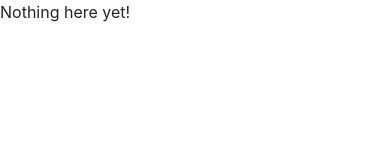
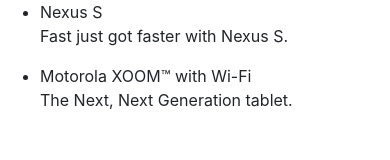
Before and after one commit to annaschechter/angular-tutorial, a website: page app/index.html in a window 390 px wide. Drawn offline with nearby package versions, Linux system fonts and the light colour scheme.

Commit message:
Added 2 phones to directory

```diff
--- a/app/index.html
+++ b/app/index.html
@@ -2,14 +2,27 @@
 <html lang="en" ng-app>
 <head>
   <meta charset="utf-8">
-  <title>My HTML File</title>
+  <title>Phone Directory</title>
   <link rel="stylesheet" href="bower_components/bootstrap/dist/css/bootstrap.css">
   <link rel="stylesheet" href="css/app.css">
   <script src="bower_components/angular/angular.js"></script>
 </head>
 <body>
 
-  <p>Nothing here {{'yet' + '!'}}</p>
+	<ul>
+	  <li>
+	    <span>Nexus S</span>
+	    <p>
+	      Fast just got faster with Nexus S.
+	    </p>
+	  </li>
+	  <li>
+	    <span>Motorola XOOM™ with Wi-Fi</span>
+	    <p>
+	      The Next, Next Generation tablet.
+	    </p>
+	  </li>
+	</ul>
 
 </body>
 </html>
```
Also changed, not shown: 1 other file.
